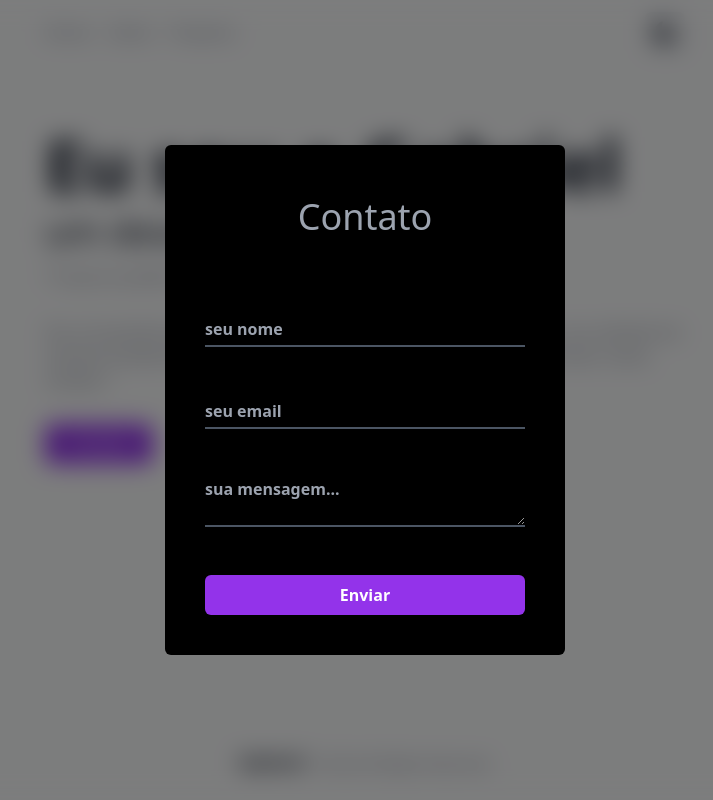
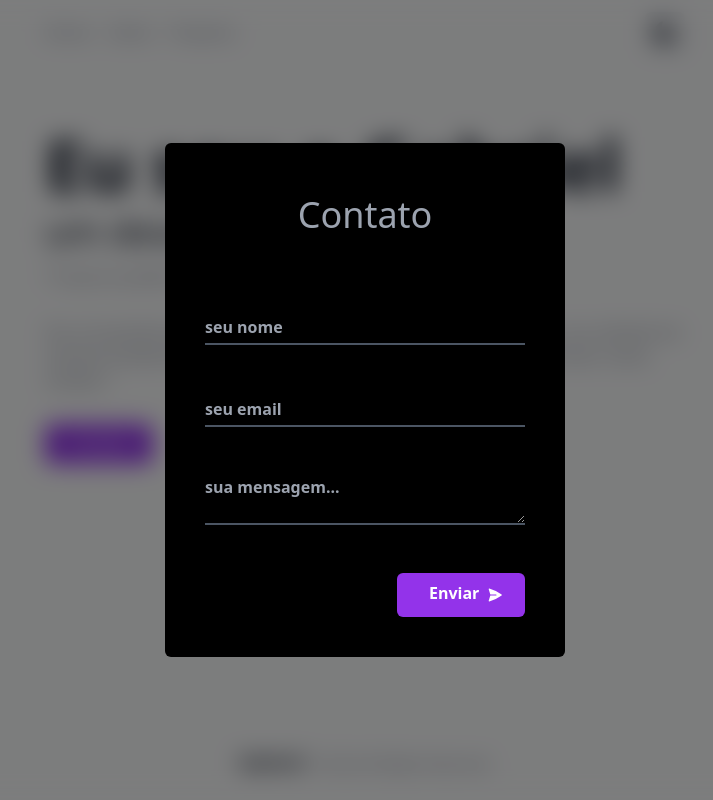
Before and after one commit to Gablier-R/Next-Portifolio, a Next.js app: page / in a window 1280 px wide. Both pictures are taken after a click on the button "Contato". Shown: the whole page, without its empty margins (275-988 px from the left). Built offline with nearby package versions, Linux system fonts and the light colour scheme.

Commit message:
Melhorando modal

```diff
--- a/components/Modal.js
+++ b/components/Modal.js
@@ -1,5 +1,6 @@
 import { useState } from "react"
 import emailjs from '@emailjs/browser'
+import Button from "./Button"
 
 const Modal = ({ id='modal',onClose = () => {} }) => {
 
@@ -18,6 +19,7 @@ const Modal = ({ id='modal',onClose = () => {} }) => {
 
         if(name === '' || email === '' || message === ''){
             alert('Please enter a name or email address')
+
             return
         }
 
@@ -39,7 +41,7 @@ return(
 
 
         <div id={id} onClick={handleOutsideClick} className="fixed inset-0 bg-black bg-opacity-50 backdrop-blur-md flex justify-center items-center flex-col ">
-        <div className=" bg-black justify-center items-center p-10 flex flex-col rounded-md">
+        <div className=" bg-black dark:bg-gray-50 justify-center items-center p-10 flex flex-col rounded-md">
         <h3 className="text-4xl my-3 text-gray-400 text-center">Contato</h3>
         <section className="mt-16 ">
 
@@ -59,13 +61,19 @@ return(
                     value={email}
                 />
                 <textarea
-                    className="py-0 outline-none bg-transparent border-gray-600  border-b-2 focus:border-purple-600 duration-300 focus:outline-none "
+                    className=" outline-none bg-transparent border-gray-600  border-b-2 focus:border-purple-600 duration-300 focus:outline-none "
                     placeholder="sua mensagem..."
                     onChange={(e) => setMessage(e.target.value)}
                     value={message}
                 />
-                <input className=" bg-purple-600 text-white px-6 p-2 rounded-md hover:ring-2 hover:ring-gray-300 cursor-pointer"
-                type="submit" value="Enviar" />
+
+                <Button className="bg-purple-600  text-white m-48 w-32 px-8 grid grid-cols-2 " type="submit" value="Enviar">
+                Enviar
+                <svg className=" w-14 h-4 m-1.5 " xmlns="http://www.w3.org/2000/svg" viewBox="0 0 24 24" fill="currentColor">
+                <path d="M3.478 2.405a.75.75 0 00-.926.94l2.432 7.905H13.5a.75.75 0 010 1.5H4.984l-2.432 7.905a.75.75 0
+                00.926.94 60.519 60.519 0 0018.445-8.986.75.75 0 000-1.218A60.517 60.517 0 003.478 2.405z" /></svg>
+                </Button>
+
             </form>
         </section>
         </div>
```
